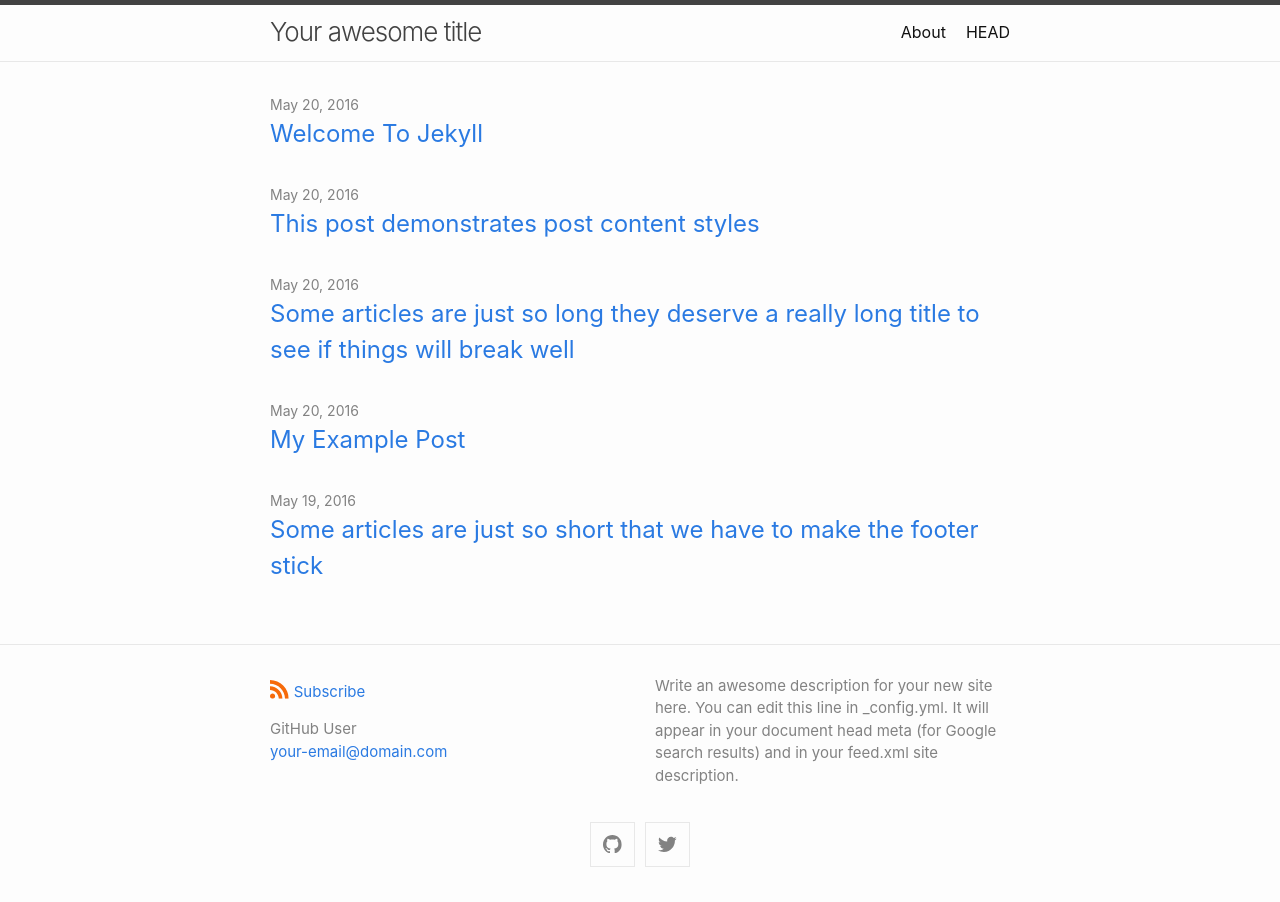
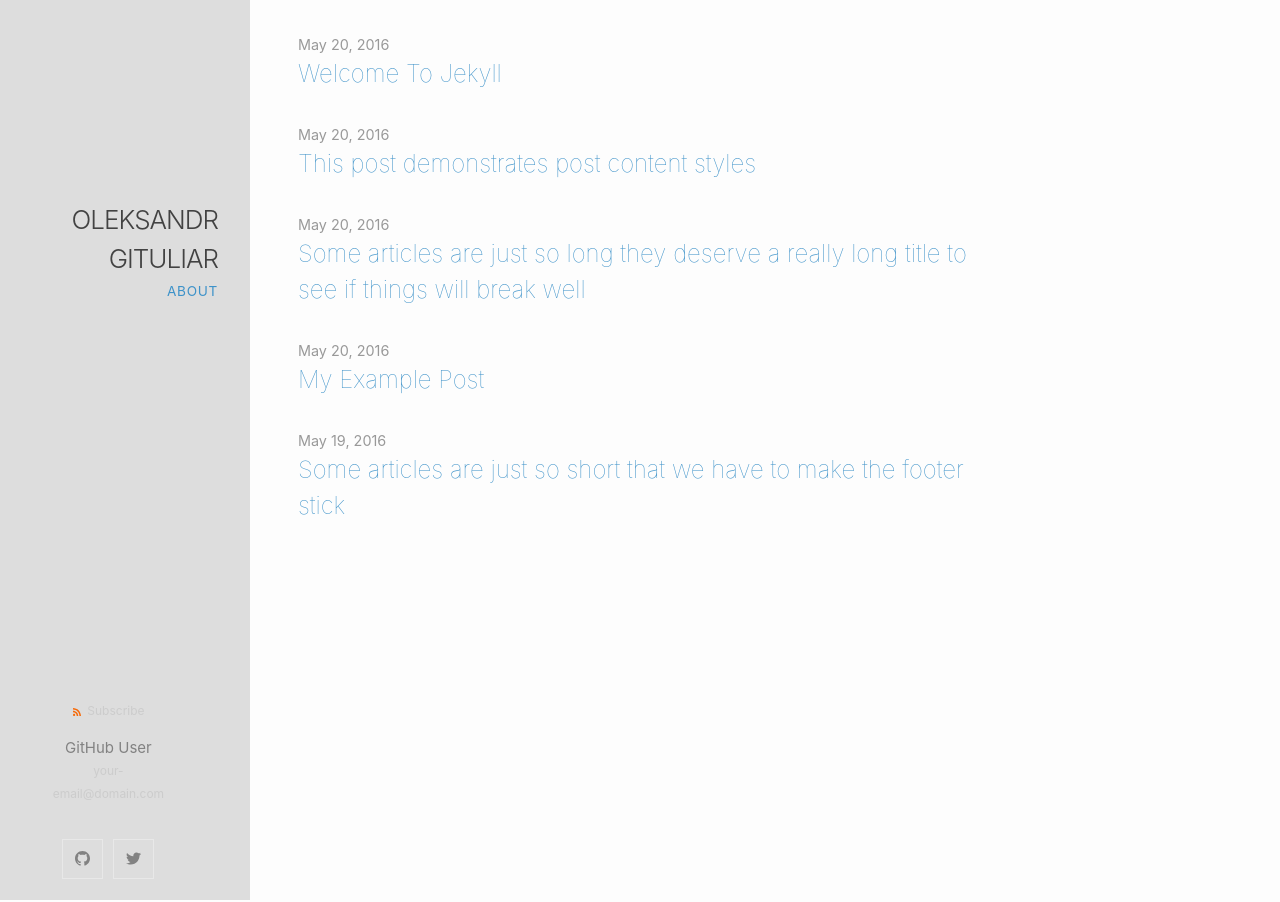
Before and after one commit to gituliar/gituliar.github.io, a Jekyll site: the page built from index.md, in a window 1280 px wide. Built offline with Jekyll 4.4.1, drawn with Linux system fonts in a browser that asks for light colours.

Commit message:
Place header to sidebar

```diff
--- a/_config.yml
+++ b/_config.yml
@@ -1,4 +1,4 @@
-title: Your awesome title
+title: Oleksandr Gituliar
 author:
   name: GitHub User
   email: your-email@domain.com
@@ -50,8 +50,8 @@ minima:
 
 # If you want to link only specific pages in your header, uncomment
 # this and add the path to the pages in order as they should show up
-#header_pages:
-# - about.md
+header_pages:
+ - about.md
 
 # Build settings
 theme: minima
--- a/_includes/footer.html
+++ b/_includes/footer.html
@@ -1,4 +1,4 @@
-<footer class="site-footer h-card">
+<footer class="footer h-card">
   <data class="u-url" href="{{ "/" | relative_url }}"></data>
 
   <div class="wrapper">
@@ -23,9 +23,9 @@
         </ul>
       {%- endif %}
       </div>
-      <div class="footer-col">
+      <!-- <div class="footer-col">
         <p>{{ site.description | escape }}</p>
-      </div>
+      </div> -->
     </div>
 
     <div class="social-links">
--- a/_includes/header.html
+++ b/_includes/header.html
@@ -1,31 +1,29 @@
-<header class="site-header">
-
-  <div class="wrapper">
+<sidebar class="sidebar">
+  <div class="header">
     {%- assign default_paths = site.pages | map: "path" -%}
     {%- assign page_paths = site.header_pages | default: default_paths -%}
     {%- assign titles_size = site.pages | map: 'title' | join: '' | size -%}
-    <a class="site-title" rel="author" href="{{ "/" | relative_url }}">{{ site.title | escape }}</a>
+    <h1 class="brand-title">
+      <a class="site-title" rel="author" href="{{ "/" | relative_url }}">{{ site.title | escape }}</a>
+    </h1>
 
     {%- if titles_size > 0 -%}
-      <nav class="site-nav">
-        <input type="checkbox" id="nav-trigger" class="nav-trigger" />
-        <label for="nav-trigger">
-          <span class="menu-icon">
-            <svg viewBox="0 0 18 15" width="18px" height="15px">
-              <path d="M18,1.484c0,0.82-0.665,1.484-1.484,1.484H1.484C0.665,2.969,0,2.304,0,1.484l0,0C0,0.665,0.665,0,1.484,0 h15.032C17.335,0,18,0.665,18,1.484L18,1.484z M18,7.516C18,8.335,17.335,9,16.516,9H1.484C0.665,9,0,8.335,0,7.516l0,0 c0-0.82,0.665-1.484,1.484-1.484h15.032C17.335,6.031,18,6.696,18,7.516L18,7.516z M18,13.516C18,14.335,17.335,15,16.516,15H1.484 C0.665,15,0,14.335,0,13.516l0,0c0-0.82,0.665-1.483,1.484-1.483h15.032C17.335,12.031,18,12.695,18,13.516L18,13.516z"/>
-            </svg>
-          </span>
-        </label>
-
-        <div class="trigger">
+      <nav class="nav">
+        <ul class="nav-list">
           {%- for path in page_paths -%}
             {%- assign my_page = site.pages | where: "path", path | first -%}
             {%- if my_page.title -%}
-            <a class="page-link" href="{{ my_page.url | relative_url }}">{{ my_page.title | escape }}</a>
+            <li class="nav-item">
+              <a class="page-link" href="{{ my_page.url | relative_url }}">{{ my_page.title | escape }}</a>
+            </li>
             {%- endif -%}
           {%- endfor -%}
-        </div>
+        </ul>
       </nav>
     {%- endif -%}
   </div>
-</header>
+
+    {%- include footer.html -%}
+
+
+</sidebar>
--- a/_layouts/default.html
+++ b/_layouts/default.html
@@ -3,18 +3,18 @@
 
   {%- include head.html -%}
 
-  <body>
+<body>
+  <div id="layout">
 
     {%- include header.html -%}
 
-    <main class="page-content" aria-label="Content">
-      <div class="wrapper">
+    <main class="content" aria-label="Content">
+      <div>
         {{ content }}
       </div>
     </main>
 
-    {%- include footer.html -%}
-
-  </body>
+  </div>
+</body>
 
 </html>
--- a/_sass/minima/custom-styles.scss
+++ b/_sass/minima/custom-styles.scss
@@ -1,2 +1,179 @@
-// Placeholder to allow defining custom styles that override everything else.
-// (Use `_sass/minima/custom-variables.scss` to override variable defaults)
+* {
+    -webkit-box-sizing: border-box;
+    -moz-box-sizing: border-box;
+    box-sizing: border-box;
+}
+
+a {
+    text-decoration: none;
+    color: rgb(61, 146, 201);
+}
+a:hover,
+a:focus {
+    text-decoration: underline;
+}
+
+h3 {
+    font-weight: 100;
+}
+
+/* LAYOUT CSS */
+.pure-img-responsive {
+    max-width: 100%;
+    height: auto;
+}
+
+#layout {
+    padding: 0;
+}
+
+.header {
+    text-align: center;
+    top: auto;
+    margin: 3em auto;
+}
+
+.sidebar {
+    background: $sidebar-background;
+    color: #fff;
+    width: $sidebar-width;
+}
+
+.brand-title,
+.brand-tagline {
+    margin: 0;
+}
+.brand-title {
+    text-transform: uppercase;
+}
+.brand-tagline {
+    font-weight: 300;
+    color: rgb(176, 202, 219);
+}
+
+.nav-list {
+    margin: 0;
+    padding: 0;
+    list-style: none;
+}
+.nav-item {
+    display: inline-block;
+    *display: inline;
+    zoom: 1;
+}
+.nav-item a {
+    margin-top: 1em;
+    letter-spacing: 0.05em;
+    text-transform: uppercase;
+    font-size: 85%;
+}
+
+.content-subhead {
+    text-transform: uppercase;
+    color: #aaa;
+    border-bottom: 1px solid #eee;
+    padding: 0.4em 0;
+    font-size: 80%;
+    font-weight: 500;
+    letter-spacing: 0.1em;
+}
+
+.content {
+    padding: 2em 1em 0;
+}
+
+.post {
+    padding-bottom: 2em;
+}
+.post-title {
+    font-size: 2em;
+    color: #222;
+    margin-bottom: 0.2em;
+}
+.post-avatar {
+    border-radius: 50px;
+    float: right;
+    margin-left: 1em;
+}
+.post-description {
+    font-family: Georgia, "Cambria", serif;
+    color: #444;
+    line-height: 1.8em;
+}
+.post-meta {
+    color: #999;
+    font-size: 90%;
+    margin: 0;
+}
+
+.post-category {
+    margin: 0 0.1em;
+    padding: 0.3em 1em;
+    color: #fff;
+    background: #999;
+    font-size: 80%;
+}
+    .post-category-design {
+        background: #5aba59;
+    }
+    .post-category-pure {
+        background: #4d85d1;
+    }
+    .post-category-yui {
+        background: #8156a7;
+    }
+    .post-category-js {
+        background: #df2d4f;
+    }
+
+.post-images {
+    margin: 1em 0;
+}
+.post-image-meta {
+    margin-top: -3.5em;
+    margin-left: 1em;
+    color: #fff;
+    text-shadow: 0 1px 1px #333;
+}
+
+.footer {
+    padding: 1em 0;
+}
+.footer a {
+    color: #ccc;
+    font-size: 80%;
+}
+.footer .pure-menu a:hover,
+.footer .pure-menu a:focus {
+    background: none;
+}
+
+@media (min-width: 48em) {
+    .content {
+        padding: 2em 3em 0;
+        margin-left: $sidebar-width;
+        width: $content-width;
+    }
+
+    .header {
+        margin: 80% 2em 0;
+        text-align: right;
+    }
+
+    .sidebar {
+        position: fixed;
+        top: 0;
+        bottom: 0;
+    }
+
+    .footer {
+        text-align: center;
+        position: absolute;
+        bottom: 0;
+    }
+
+
+    .nav-item {
+        display: block;
+    }
+}
--- a/_sass/minima/custom-variables.scss
+++ b/_sass/minima/custom-variables.scss
@@ -1 +1,6 @@
 // Placeholder to allow overriding predefined variables smoothly.
+
+$content-width:   450px !default;
+
+$sidebar-background:    #ddd !default;
+$sidebar-width:         250px !default;
```
Also changed, not shown: 1 other file.
